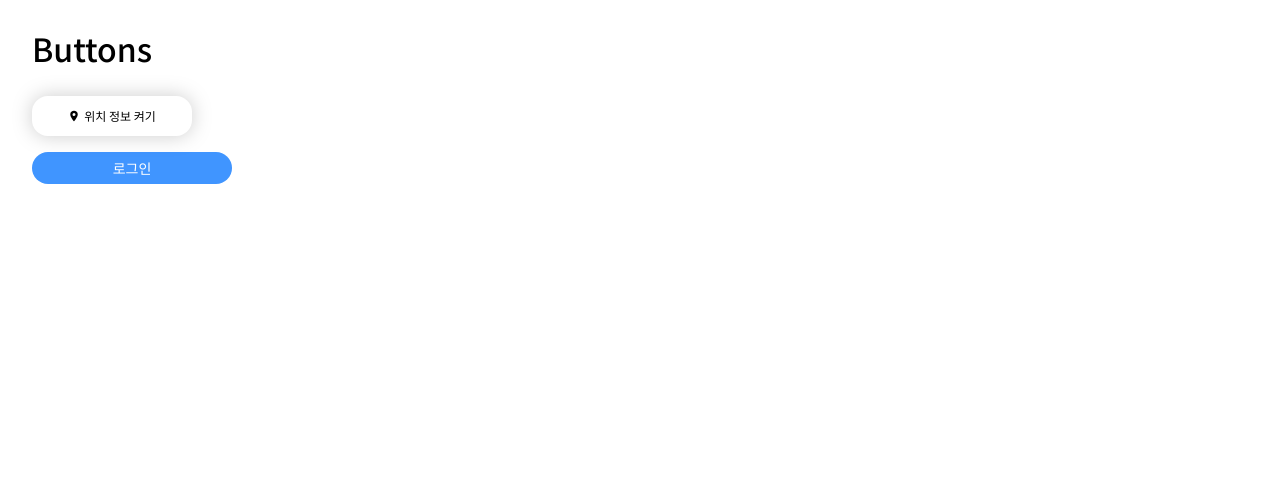
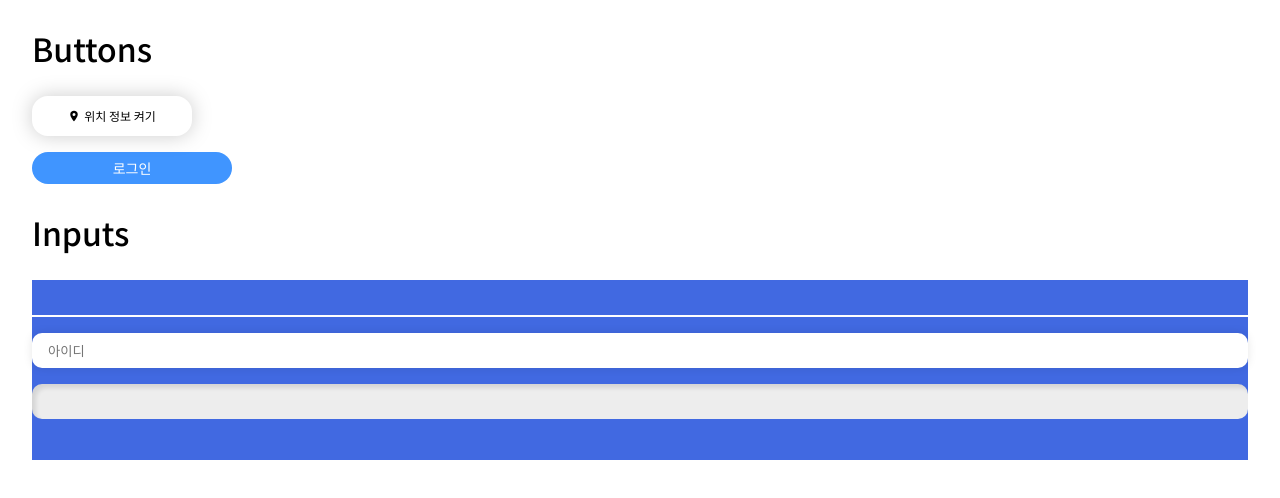
Before and after one commit to SSAFY-6-PJT3/love-push, a React (Create React App) app in the folder frontend/: page /storybook in a window 1280 px wide. Shown: the top 498 px of the page. Built offline with nearby package versions, Linux system fonts and the light colour scheme.

Commit message:
style: 💄 [Frontend] Input 컴포넌트
✅ Closes: #S06P31B206-351

```diff
--- a/frontend/src/Styles/GlobalStyle.tsx
+++ b/frontend/src/Styles/GlobalStyle.tsx
@@ -10,10 +10,7 @@ const GlobalStyle = createGlobalStyle`
     text-decoration: none;
     color: inherit;
   }
-  body {
-    font-family: 'Noto Sans KR', sans-serif;
-  }
-  button {
+  body, button, input {
     font-family: 'Noto Sans KR', sans-serif;
     line-height: 1;
   }
--- /dev/null
+++ b/frontend/src/components/Atoms/Inputs.tsx
@@ -0,0 +1,61 @@
+/**
+ * @author Hyeonsooryu
+ */
+
+import styled from 'styled-components';
+
+interface InputStyleProps {
+  margin?: string;
+  width?: string;
+}
+
+const SignupInput = styled.input<InputStyleProps>`
+  margin: ${(props) => props.margin};
+  width: ${(props) => props.width || '100%'};
+  padding: 8px 16px;
+  background-color: transparent;
+  color: white;
+  font-weight: 300;
+  text-align: center;
+  border-top: none;
+  border-left: none;
+  border-right: none;
+  border-bottom: 2px solid white;
+  &:focus {
+    outline: none;
+  }
+  &:hover {
+    border-bottom: 2px solid rgba(255, 255, 255, 0.7);
+  }
+`;
+
+const LoginInput = styled.input<InputStyleProps>`
+  margin: ${(props) => props.margin};
+  width: ${(props) => props.width || '100%'};
+  padding: 8px 16px;
+  border-radius: 10px;
+  border: none;
+  font-weight: 300;
+  box-shadow: 0px 0px 10px rgba(0, 0, 0, 0.1);
+
+  &:focus {
+    outline: none;
+  }
+`;
+
+const ChatInput = styled.input<InputStyleProps>`
+  margin: ${(props) => props.margin};
+  width: ${(props) => props.width || '100%'};
+  padding: 8px 16px;
+  border-radius: 10px;
+  border: none;
+  font-weight: 300;
+  background-color: #ededed;
+  box-shadow: inset 4px 4px 4px rgba(0, 0, 0, 0.1);
+
+  &:focus {
+    outline: none;
+  }
+`;
+
+export { SignupInput, LoginInput, ChatInput };
--- a/frontend/src/pages/StoryBook.tsx
+++ b/frontend/src/pages/StoryBook.tsx
@@ -3,6 +3,7 @@
  */
 
 import Button from '../components/Atoms/Button';
+import { SignupInput, LoginInput, ChatInput } from '../components/Atoms/Inputs';
 import { IoLocationSharp } from 'react-icons/io5';
 import styled from 'styled-components';
 
@@ -24,6 +25,12 @@ const StoryBook = () => {
       <Button width="200px" margin="1rem 0">
         로그인
       </Button>
+      <Title>Inputs</Title>
+      <Wrapper>
+        <SignupInput type="text" />
+        <LoginInput type="text" placeholder="아이디" margin="1rem 0" />
+        <ChatInput type="text" />
+      </Wrapper>
     </Container>
   );
 };
@@ -34,7 +41,13 @@ const Container = styled.div`
 
 const Title = styled.h1`
   font-size: 2rem;
-  margin-bottom: 2rem;
+  margin: 2rem 0;
+`;
+
+const Wrapper = styled.div`
+  width: 100%;
+  height: 180px;
+  background-color: royalblue;
 `;
 
 export default StoryBook;
```
